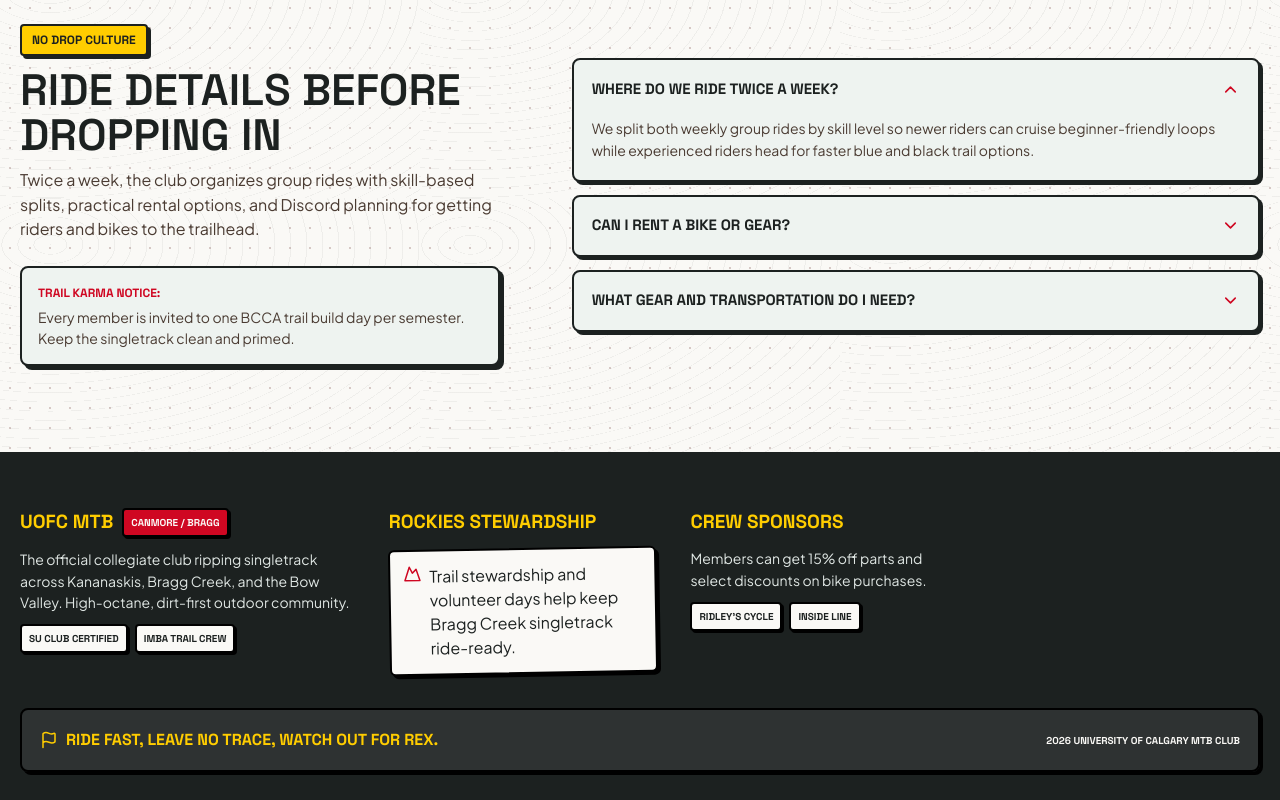
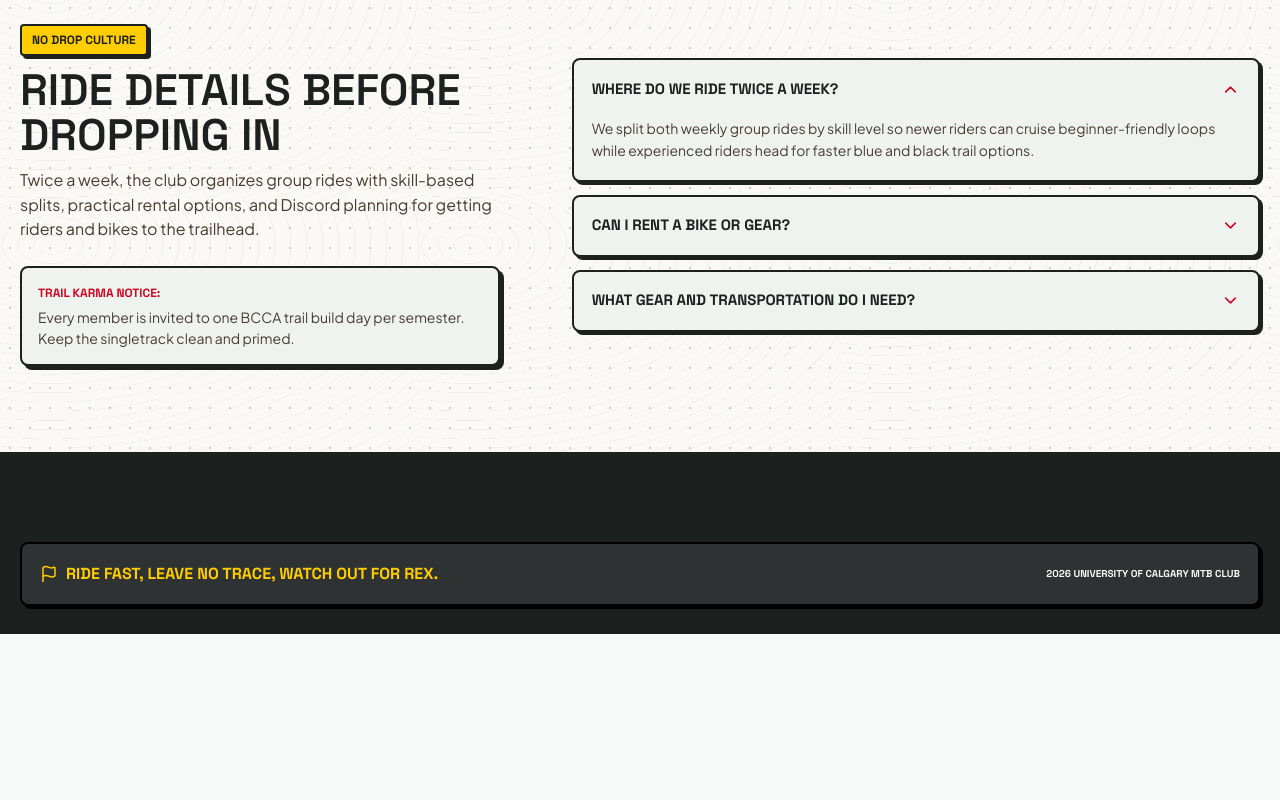
Before and after one commit to Aidanscf/uofc-mountain-bike-club, a Next.js app: page / in a window 1280 px wide. Shown: the part 3936-4736 px from the top of the page. After the commit the page ends 4570 px from the top, so only its background shows below. Built offline with nearby package versions, Linux system fonts and the light colour scheme.

Commit message:
Simplify footer bar

```diff
--- a/app/page.tsx
+++ b/app/page.tsx
@@ -645,39 +645,6 @@ export default function Home() {
       </main>
 
       <footer className="site-footer">
-        <div className="container footer-grid">
-          <div>
-            <div className="footer-brand">
-              <strong>UofC MTB</strong>
-              <span>Canmore / Bragg</span>
-            </div>
-            <p>
-              The official collegiate club ripping singletrack across Kananaskis, Bragg
-              Creek, and the Bow Valley. High-octane, dirt-first outdoor community.
-            </p>
-            <div className="sponsor-tags">
-              <span>SU Club Certified</span>
-              <span>IMBA Trail Crew</span>
-            </div>
-          </div>
-
-          <div>
-            <h3>Rockies Stewardship</h3>
-            <div className="footer-note">
-              <Mountain size={18} />
-              <span>Trail stewardship and volunteer days help keep Bragg Creek singletrack ride-ready.</span>
-            </div>
-          </div>
-
-          <div>
-            <h3>Crew Sponsors</h3>
-            <p>Members can get 15% off parts and select discounts on bike purchases.</p>
-            <div className="sponsor-tags">
-              <span>Ridley's Cycle</span>
-              <span>Inside Line</span>
-            </div>
-          </div>
-        </div>
         <div className="container footer-bottom">
           <span>
             <Flag size={18} />
```
Also changed, not shown: 1 other file (tests, documents, lock files or other folders).
